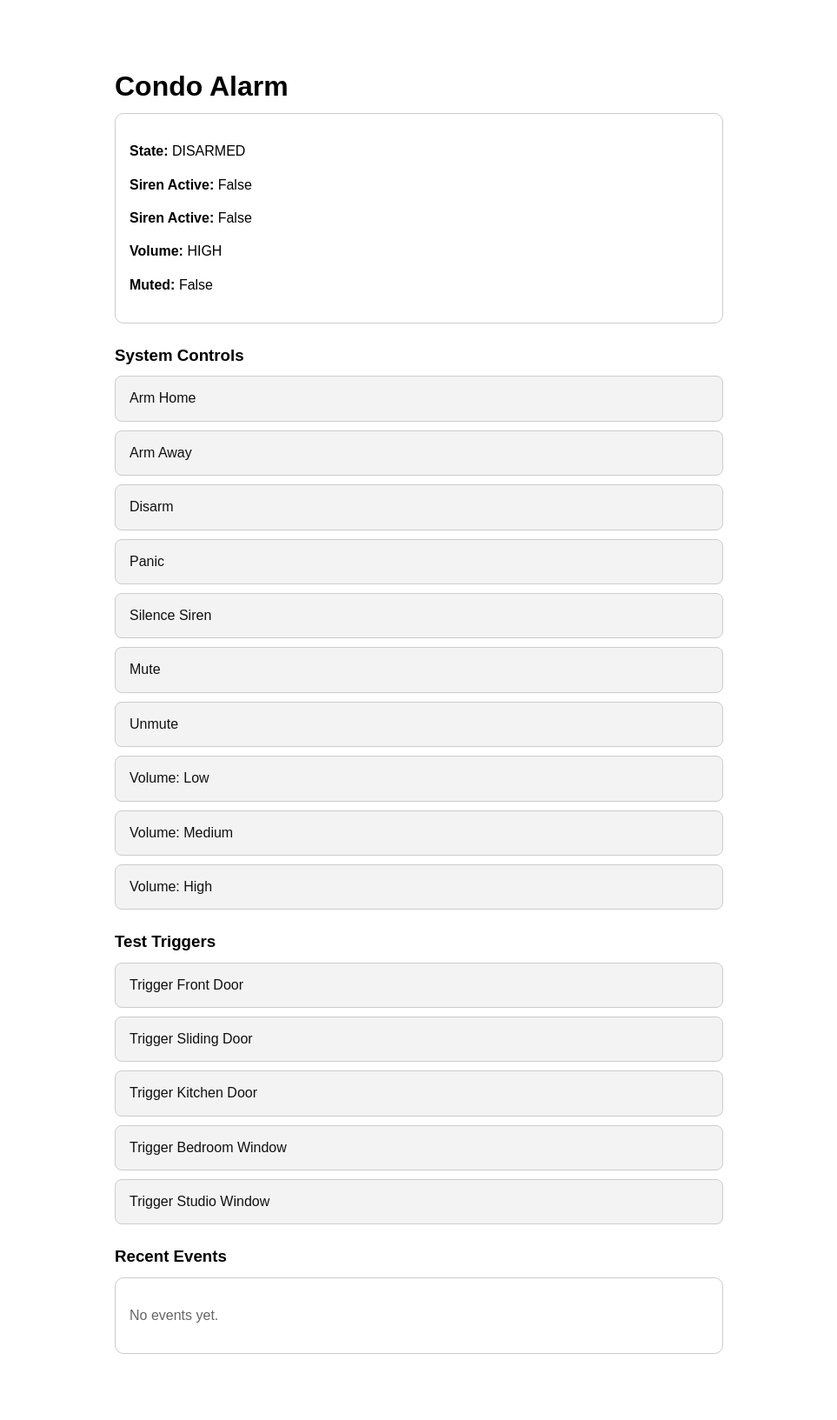
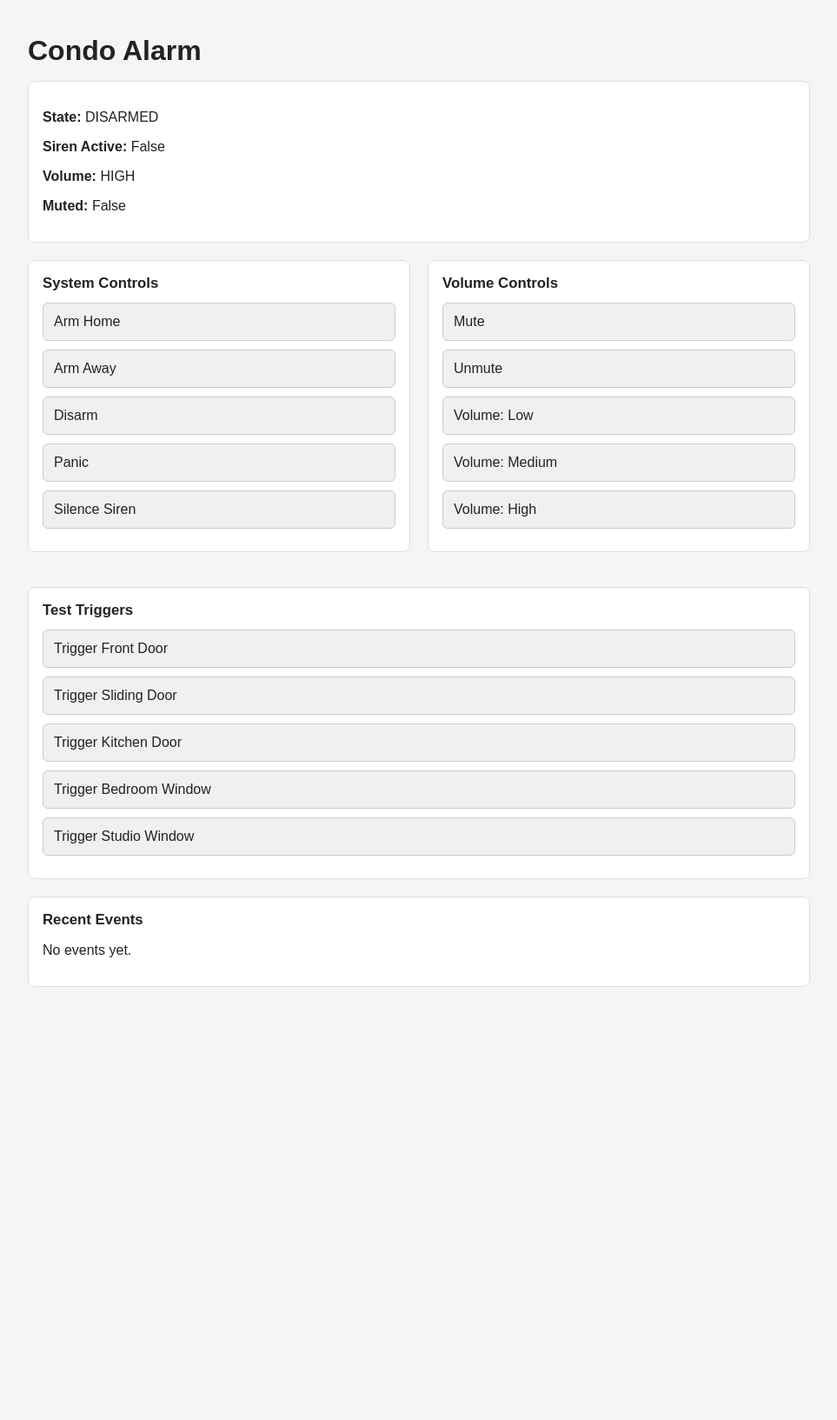
Before and after one commit to kevinkell-y/condo-alarm, a Flask app: page / in a window 1280 px wide. Shown: the whole page at 87% size, without its empty margins (158-1121 px from the left). After the commit the page ends 1135 px from the top, so only its background shows below. Run offline with Flask 3, Linux system fonts and the light colour scheme.

Commit message:
Refine web UI layout and fix trigger labels

```diff
--- a/web/server.py
+++ b/web/server.py
@@ -19,6 +19,7 @@ def create_app(state, notifier, siren, engine, zones, logger):
             state_volume=state.siren_volume,
             state_muted=state.siren_muted,
             recent_events=recent_events,
+            zones=app.zones,
         )
 
     @app.route("/arm-home")
--- /dev/null
+++ b/web/static/style.css
@@ -0,0 +1,74 @@
+body {
+  margin: 0;
+  font-family: Arial, sans-serif;
+  background: #f5f5f5;
+  color: #222;
+}
+
+.page {
+  max-width: 900px;
+  margin: 40px auto;
+  padding: 0 16px;
+}
+
+h1 {
+  margin-bottom: 16px;
+}
+
+h2 {
+  margin-top: 0;
+  margin-bottom: 12px;
+  font-size: 1.05rem;
+}
+
+.status-card,
+.card {
+  background: #fff;
+  border: 1px solid #ddd;
+  border-radius: 8px;
+  padding: 16px;
+  margin-bottom: 20px;
+}
+
+.control-grid {
+  display: grid;
+  grid-template-columns: 1fr 1fr;
+  gap: 20px;
+  margin-bottom: 20px;
+}
+
+.btn {
+  display: block;
+  text-decoration: none;
+  color: inherit;
+  background: #f0f0f0;
+  border: 1px solid #ccc;
+  border-radius: 6px;
+  padding: 12px;
+  margin-bottom: 10px;
+}
+
+.btn:hover {
+  background: #e8e8e8;
+}
+
+.event-row {
+  padding: 10px 0;
+  border-top: 1px solid #eee;
+}
+
+.event-row:first-child {
+  border-top: none;
+}
+
+.event-time {
+  font-size: 0.9rem;
+  color: #666;
+  margin-top: 4px;
+}
+
+@media (max-width: 700px) {
+  .control-grid {
+    grid-template-columns: 1fr;
+  }
+}
--- a/web/templates/index.html
+++ b/web/templates/index.html
@@ -2,134 +2,64 @@
 <html lang="en">
 <head>
   <meta charset="utf-8">
+  <meta name="viewport" content="width=device-width, initial-scale=1">
   <title>Condo Alarm</title>
-    <meta name="viewport" content="width=device-width, initial-scale=1">
-    <style>
-        body {
-            font-family: Arial, sans-serif;
-            max-width: 700px;
-            margin: 40px auto;
-            padding: 16px;
-            line-height: 1.4;
-        }
-
-        h1 {
-            margin-bottom: 8px;
-        }
-
-        .card {
-            border: 1px solid #ccc;
-            border-radius: 10px;
-            padding: 16px;
-            margin-bottom: 20px;
-        }
-
-        h3 {
-            margin-top: 24px;
-            margin-bottom: 10px;
-        }
-
-        .buttons a {
-            display: block;
-            text-decoration: none;
-            margin: 10px 0;
-            padding: 14px 16px;
-            border-radius: 8px;
-            background: #f3f3f3;
-            color: #111;
-            border: 1px solid #ccc;
-        }
-
-        .buttons a:hover {
-            background: #e9e9e9;
-        }
-
-        .event-list {
-            list-style: none;
-            padding: 0;
-            margin: 0;
-        }
-
-        .event-item {
-            border-top: 1px solid #eee;
-            padding: 12px 0;
-        }
-
-        .event-item:first-child {
-            border-top: none;
-            padding-top: 0;
-        }
-
-        .event-main {
-            font-weight: bold;
-        }
-
-        .event-meta {
-            color: #666;
-            font-size: 14px;
-            margin-top: 4px;
-        }
-
-        .empty {
-            color: #666;
-        }
-    </style>
+  <link rel="stylesheet" href="{{ url_for('static', filename='style.css') }}">
 </head>
 <body>
+  <div class="page">
     <h1>Condo Alarm</h1>
 
-    <div class="card">
+    <section class="status-card">
       <p><strong>State:</strong> {{ state }}</p>
-        <p><strong>Siren Active:</strong> {{ siren_active }}</p>
       <p><strong>Siren Active:</strong> {{ siren_active }}</p>
       <p><strong>Volume:</strong> {{ state_volume }}</p>
       <p><strong>Muted:</strong> {{ state_muted }}</p>
+    </section>
+
+  <div class="control-grid">
+    <section class="card">
+      <h2>System Controls</h2>
+      <a href="/arm-home" class="btn">Arm Home</a>
+      <a href="/arm-away" class="btn">Arm Away</a>
+      <a href="/disarm" class="btn">Disarm</a>
+      <a href="/panic" class="btn">Panic</a>
+      <a href="/silence" class="btn">Silence Siren</a>
+    </section>
+
+    <section class="card">
+      <h2>Volume Controls</h2>
+      <a href="/mute" class="btn">Mute</a>
+      <a href="/unmute" class="btn">Unmute</a>
+      <a href="/volume/low" class="btn">Volume: Low</a>
+      <a href="/volume/medium" class="btn">Volume: Medium</a>
+      <a href="/volume/high" class="btn">Volume: High</a>
+    </section>
   </div>
 
-    <h3>System Controls</h3>
-    <div class="buttons">
-        <a href="/arm-home">Arm Home</a>
-        <a href="/arm-away">Arm Away</a>
-        <a href="/disarm">Disarm</a>
-        <a href="/panic">Panic</a>
-        <a href="/silence">Silence Siren</a>
-        <a href="/mute">Mute</a>
-        <a href="/unmute">Unmute</a>
-        <a href="/volume/low">Volume: Low</a>
-        <a href="/volume/medium">Volume: Medium</a>
-        <a href="/volume/high">Volume: High</a>
+    <section class="card">
+      <h2>Test Triggers</h2>
+        {% for zone_id, zone in zones.items() %}
+          <a href="/trigger/{{ zone_id }}" class="btn">Trigger {{ zone.label }}</a>
+        {% endfor %}
+    </section>
+
+    <section class="card">
+      <h2>Recent Events</h2>
+      {% if recent_events %}
+        {% for event in recent_events %}
+          <div class="event-row">
+            <div>
+              <strong>{{ event.event }}</strong>
+              {% if event.zone %} — {{ event.zone }}{% endif %}
             </div>
-
-    <h3>Test Triggers</h3>
-    <div class="buttons">
-        <a href="/trigger/front_door">Trigger Front Door</a>
-        <a href="/trigger/sliding_door">Trigger Sliding Door</a>
-        <a href="/trigger/kitchen_door">Trigger Kitchen Door</a>
-        <a href="/trigger/bedroom_window">Trigger Bedroom Window</a>
-        <a href="/trigger/studio_window">Trigger Studio Window</a>
+            <div class="event-time">{{ event.time_display }}</div>
           </div>
-
-    <h3>Recent Events</h3>
-    <div class="card">
-        {% if recent_events %}
-            <ul class="event-list">
-                {% for event in recent_events %}
-                    <li class="event-item">
-                        <div class="event-main">
-                            {{ event.event }}
-                            {% if event.zone %}
-                                — {{ event.zone }}
+        {% endfor %}
+      {% else %}
+        <p>No events yet.</p>
       {% endif %}
-                        </div>
-                        <div class="event-meta">
-                            {{ event.time_display }}
-                        </div>
-                    </li>
-                {% endfor %}
-            </ul>
-        {% else %}
-            <p class="empty">No events yet.</p>
-        {% endif %}
+    </section>
   </div>
 </body>
 </html>
```
Lines whose indentation alone changed are shown as unchanged.
